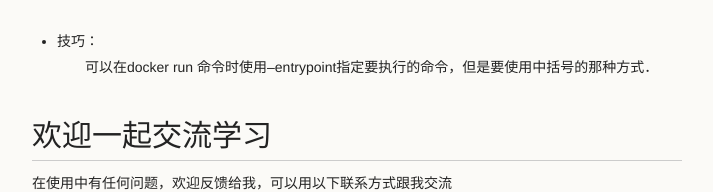
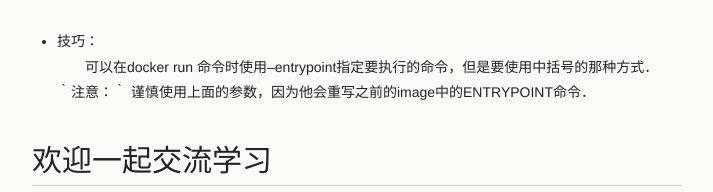
Before and after one commit to wangfakang/docker3, a plain HTML site: page index.html in a window 1280 px wide. Shown: the part 1190-1382 px from the top of the page, without its empty margins (278-991 px from the left). Drawn offline with Linux system fonts and the light colour scheme.

```diff
--- a/index.html
+++ b/index.html
@@ -84,7 +84,7 @@ ENTRYPOINT command param1 param2 (shell form)
 <ul>
 <li>技巧：<br>
 　　可以在docker run 命令时使用–entrypoint指定要执行的命令，但是要使用中括号的那种方式．<br>
-</li>
+｀注意：｀  谨慎使用上面的参数，因为他会重写之前的image中的ENTRYPOINT命令．</li>
 </ul>
 
 <h1>
```
Also changed, not shown: params.json (+1 -1 lines).
